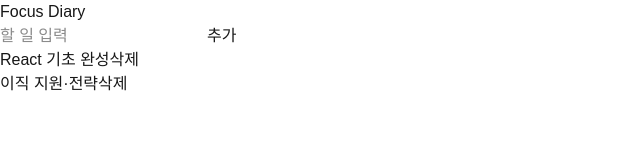
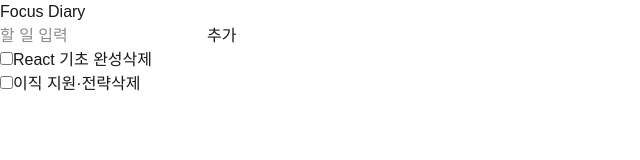
Before and after one commit to Byeong-Gwan/focus-diary, a Next.js app: page / in a window 1280 px wide. Shown: the top 160 px of the page, without its empty margins (0-640 px from the left). Built offline with nearby package versions, Linux system fonts and the light colour scheme.

Commit message:
feat: 완료 체크 기능 추가

```diff
--- a/app/page.tsx
+++ b/app/page.tsx
@@ -13,8 +13,8 @@ import { useState } from "react";
 export default function Home() {
   // 할일 목록 담는 변수
   const [todos, setTodos] = useState([
-    { id: 1, text: "React 기초 완성" },
-    { id: 2, text: "이직 지원·전략" },
+    { id: 1, text: "React 기초 완성", done: false },
+    { id: 2, text: "이직 지원·전략", done: false },
   ]);
 
   // 입력 영역 초기 값 빈값으로 셋팅
@@ -43,6 +43,14 @@ export default function Home() {
       <ul>
         {todos.map((todo) => (
           <li key={todo.id}>
+            <input
+              type="checkbox"
+              checked={todo.done}
+              onChange={() =>
+                setTodos(todos.map((t) =>
+                  t.id === todo.id ? { ...t, done: !t.done } : t
+                ))
+              } />
             {todo.text}
             {/* filter로 해당 id만 제외한 새 배열을 만들어 상태 업데이트 */}
             {/* todos를 직접 수정하지 않는 이유: React는 불변성을 유지해야 리렌더링이 감지됨 */}
```
